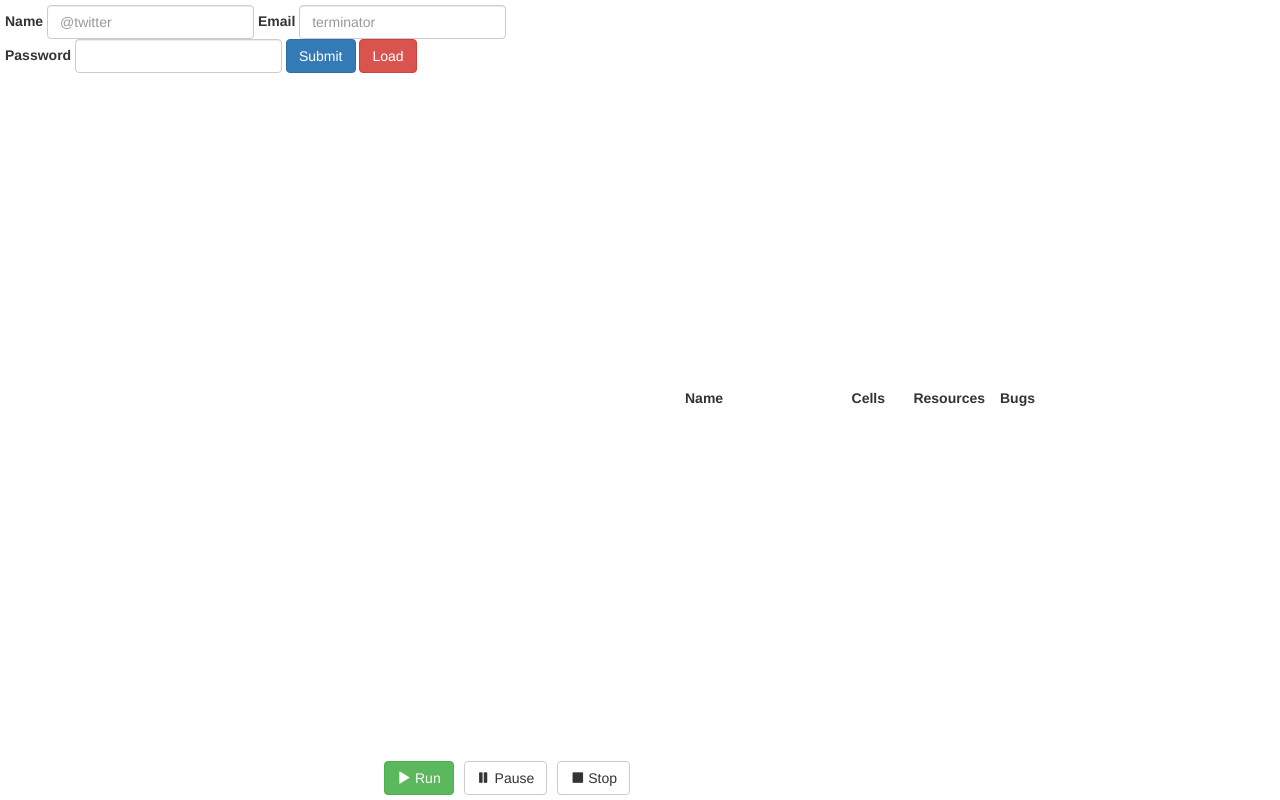
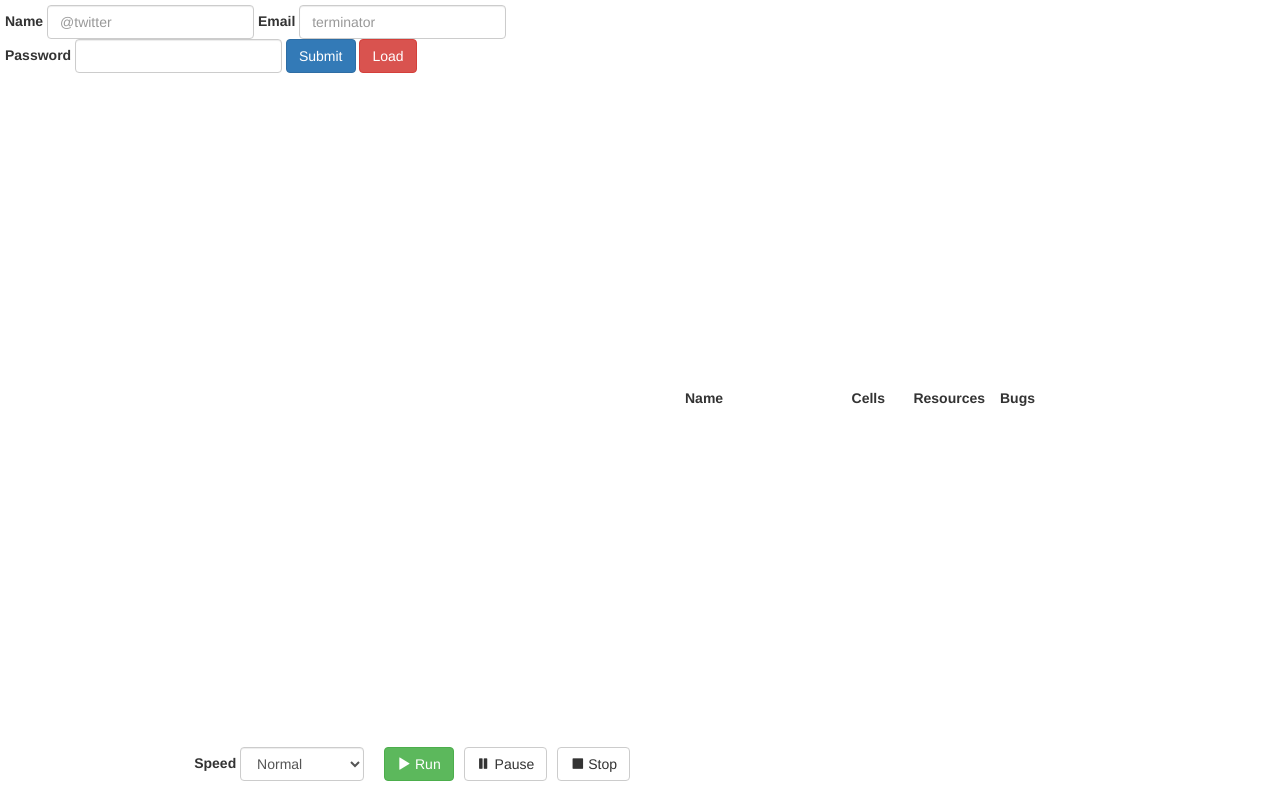
Before and after one commit to HackYourJob/hexagonchallenge, a website built with webpack: page www/index.html in a window 1280 px wide. Built offline with nearby package versions, Linux system fonts and the light colour scheme.

Commit message:
Add speed selector

```diff
--- a/www/index.html
+++ b/www/index.html
@@ -41,7 +41,17 @@
 
         <div id="code" class="editor-code"></div>
 
-        <div class="editor-actions">
+        <form class="form-inline editor-actions">
+            <div class="form-group">
+                <label for="speed">Speed</label>
+                <select class="form-control" id="speed">
+                    <option value="100">Normal</option>
+                    <option value="50">Fast</option>
+                    <option value="1">Very fast</option>
+                    <option value="500">Slow</option>
+                    <option value="-1">Step by step</option>
+                </select>
+            </div>
             <button type="button" class="btn btn-success editor-action" id="test">
                 <span class="glyphicon glyphicon-play"></span> Run
             </button>
@@ -51,7 +61,7 @@
             <button type="button" class="btn btn-default editor-action" id="stop">
                 <span class="glyphicon glyphicon-stop"></span> Stop
             </button>
-        </div>
+        </form>
     </div>
 
     <script src="//cdnjs.cloudflare.com/ajax/libs/ace/1.2.6/ace.js"></script>
--- a/www/main.css
+++ b/www/main.css
@@ -192,7 +192,7 @@
     justify-content: flex-end;
 }
 
-.editor-action {
+.editor-actions > * {
     margin: 5px;
     padding-left: 10px;
     padding-right: 10px;
```
